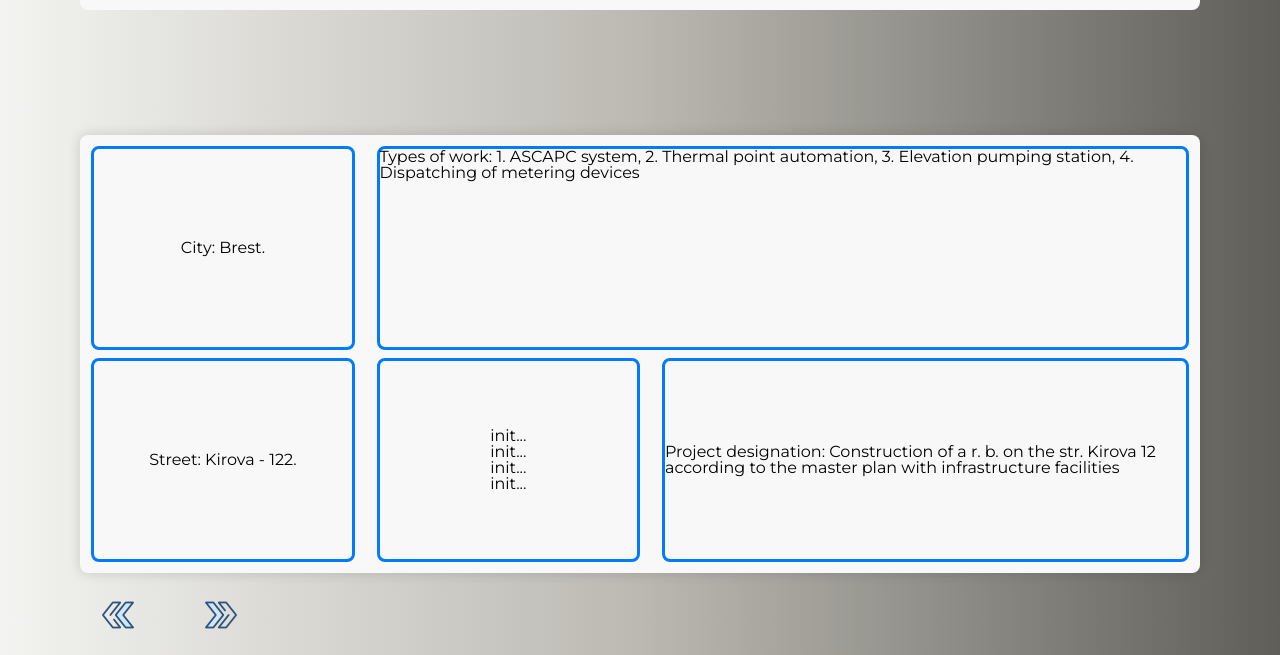
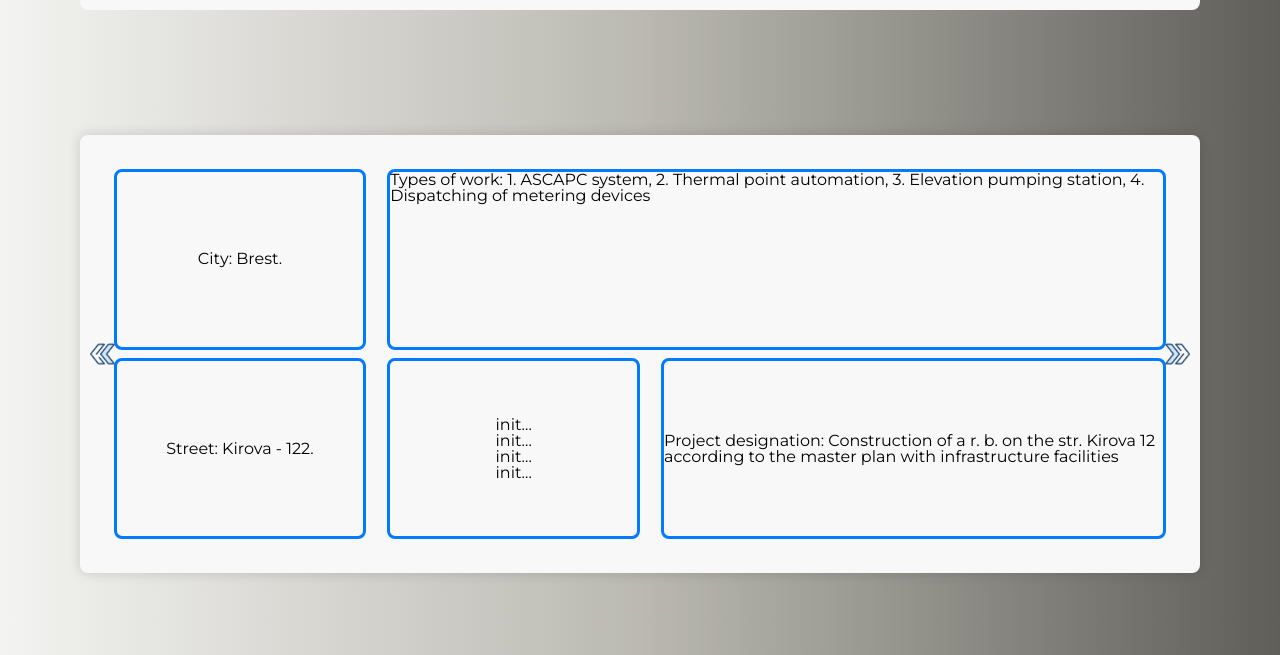
Before and after one commit to Sparkisss/Node.js_Lending_JS_API, a website built with webpack: page src/index.html in a window 1280 px wide. Shown: the part 145-800 px from the top of the page. Built offline with nearby package versions, Linux system fonts and the light colour scheme; no server answers; data requests are answered from the project's data file.

Commit message:
17-01-24

```diff
--- a/src/index.html
+++ b/src/index.html
@@ -43,10 +43,9 @@
                             <div class="main__notation"></div>
                         </div>
                     </div>
+                    <img id="prev" src="/src/img/prev.png" alt="">
+                    <img id="next" src="/src/img/next.png" alt="">
                 </div>
-                <img id="prev" src="/src/img/prev.png" alt="">
-                <img id="next" src="/src/img/next.png" alt="">
-
             </main>
             <footer class="footer">
                 <div class="menu__wrapper footer">
--- a/src/modules/API.js
+++ b/src/modules/API.js
@@ -1,6 +1,6 @@
 const apiKey = "c3ce5c27c2eab8287f2be14870b310cb",
 city = sessionStorage.getItem('city'),
-apiUrl = `https://api.openweathermap.org/data/2.5/weather?units=metric&q=${city}&appid=${apiKey}`;
+    apiUrl = `https://api.openweathermap.org/data/2.5/weather?units=metric&q=${city}&appid=${apiKey}`;
 
 const weatherCity = document.querySelector('.city'),
       weatherOutsideTemperature = document.querySelector('.outsideTemperature'),
--- a/src/modules/slider.js
+++ b/src/modules/slider.js
@@ -8,7 +8,6 @@ const prev = document.getElementById('prev'),
       renderCity = document.querySelector(".main__city"),
       renderLocation = document.querySelector(".main__location"),
       renderTypesOfWork = document.querySelector(".main__typesOfWork"),
-      renderWeatner = document.querySelector(".main__weather"),
       renderNotation = document.querySelector(".main__notation");
 
 const weatherCity = document.querySelector('.city'),
@@ -16,11 +15,11 @@ const weatherCity = document.querySelector('.city'),
       weatherOutsideHumidity = document.querySelector('.outsideHumidity'),
       weatherWind = document.querySelector('.wind');
 
-const apiKey = "c3ce5c27c2eab8287f2be14870b310cb",
-      city = sessionStorage.getItem('city'),
-      apiUrl = `https://api.openweathermap.org/data/2.5/weather?units=metric&q=${city}&appid=${apiKey}`;
+const apiKey = "c3ce5c27c2eab8287f2be14870b310cb";
 
-let slideIndex = 1;
+let city = sessionStorage.getItem('city'),
+    apiUrl = `https://api.openweathermap.org/data/2.5/weather?units=metric&q=${city}&appid=${apiKey}`,
+    slideIndex = 1;
 
 class ObjectInformation {
     constructor(city, street, houseNumber,  typesOfWork, notation, parentSelector) {
@@ -36,10 +35,13 @@ class ObjectInformation {
         renderLocation.innerHTML = `Street: ${this.street} - ${this.houseNumber}.`;
         renderTypesOfWork.innerHTML = `Types of work: ${this.typesOfWork}`;
         renderNotation.innerHTML = `Project designation: ${this.notation}`;
+
     }
     getCityName (cityRegex, searchSelector) {
         const cityMatch = searchSelector.textContent.match(cityRegex);
         sessionStorage.setItem('city', cityMatch[1]);
+        city = cityMatch[1];
+        apiUrl = `https://api.openweathermap.org/data/2.5/weather?units=metric&q=${city}&appid=${apiKey}`;
     }
 }
 
@@ -65,9 +67,9 @@ export function infoOfObject (index) {
     .then(data => {
         data.forEach(({city, street, houseNumber, typesOfWork, notation, parent}, i) => {
             if ((i + 1) === index) {
-                checkWeather(weatherCity, weatherOutsideTemperature, weatherOutsideHumidity, weatherWind, apiUrl);
                 new ObjectInformation(city, street, houseNumber, typesOfWork, notation, parent).render();
                 new ObjectInformation(city, street, houseNumber, typesOfWork, notation, parent).getCityName(/City: (\w+)\./, renderCity);
+                checkWeather(weatherCity, weatherOutsideTemperature, weatherOutsideHumidity, weatherWind, apiUrl);
             }
         });
     });
--- a/src/pages.js
+++ b/src/pages.js
@@ -2,7 +2,7 @@ import './index.scss';
 import "@babel/polyfill";
 import "./modules/getDataBySerialport";
 import './modules/renderPageOfObject';
-import "./modules/API";
+// import "./modules/API";
 import './modules/formGet';
 import './modules/formPost';
 
--- a/src/style/animation.scss
+++ b/src/style/animation.scss
@@ -33,3 +33,15 @@
         clip: rect(0, 114px, 37px, 114px);
     }
 }
+
+@keyframes arrows {
+    0% {
+        background-color:#ffffff;
+        border-radius: 0;
+      }
+    100% {
+        background-color:#007bff;
+        border-radius: 50%;
+
+      }
+}
--- a/src/style/style.scss
+++ b/src/style/style.scss
@@ -1,8 +1,3 @@
-body {
-    // background-image: url('/src/img/12.png');
-    background-repeat: no-repeat;
-    background-size: cover;
-}
 .wrapper {
     background: linear-gradient(90deg, rgba(227,227,222,0.41780462184873945) 0%, rgba(122,119,104,0.5130427170868348) 50%, rgba(75,74,68,0.8883928571428571) 100%);
 }
@@ -62,12 +57,13 @@ body {
     background-color: #f8f8f8;
     border-radius: 8px;
     box-shadow: 0px 0px 13px 0px rgba(0,0,0,0.15);
+    position: relative;
 }
 .main__wrapper-inner {
     height: 100%;
 }
 .main__slide {
-    padding: 1%;
+    padding: 3%;
     height: 100%;
     display: grid;
     grid-template-columns: 1fr 1fr 2fr;
@@ -118,22 +114,31 @@ body {
 
 #prev,
 #next {
+    bottom: 50%;
+    transform: translate(0%, 50%);
+    height: 45px;
+    padding: 10px;
     cursor: pointer;
     margin-right: 10px;
     transition: all 0.3s ease 0s;
     position: absolute;
     &:hover {
-        background-color: #d6cdce94;
-        box-shadow: 0px 0px 13px 0px rgba(0, 0, 0, 0.753);;
+        animation-duration: 3s;
+        animation-name: arrows;
+        animation-iteration-count: infinite;
     }
 }
 #prev {
-    bottom: 3%;
-    left: 8%;
+    left: 0%;
+    &:hover {
+        left: -.5%;
+    }
 }
 #next {
-    bottom: 3%;
-    left: 16%;
+    right: -.9%;
+    &:hover {
+        right: -1.4%;
+    }
 }
 //footer
 footer {
```
